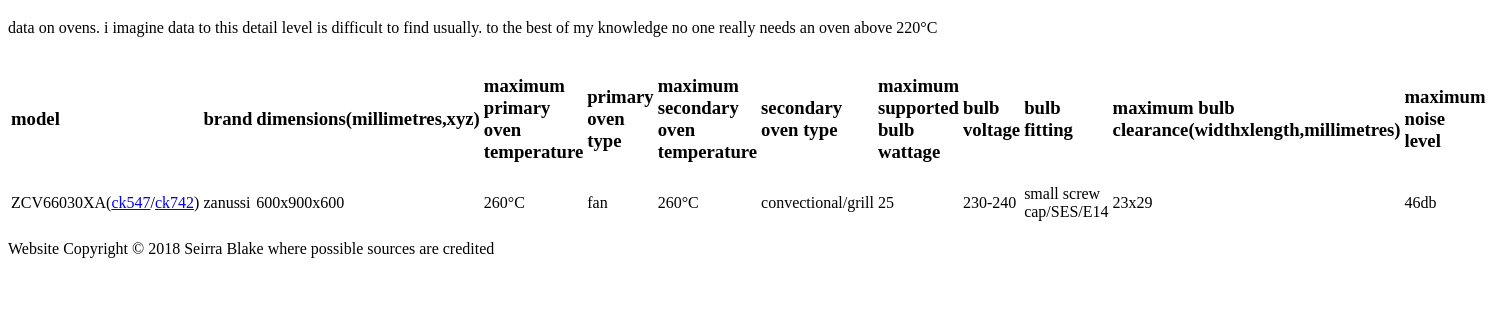
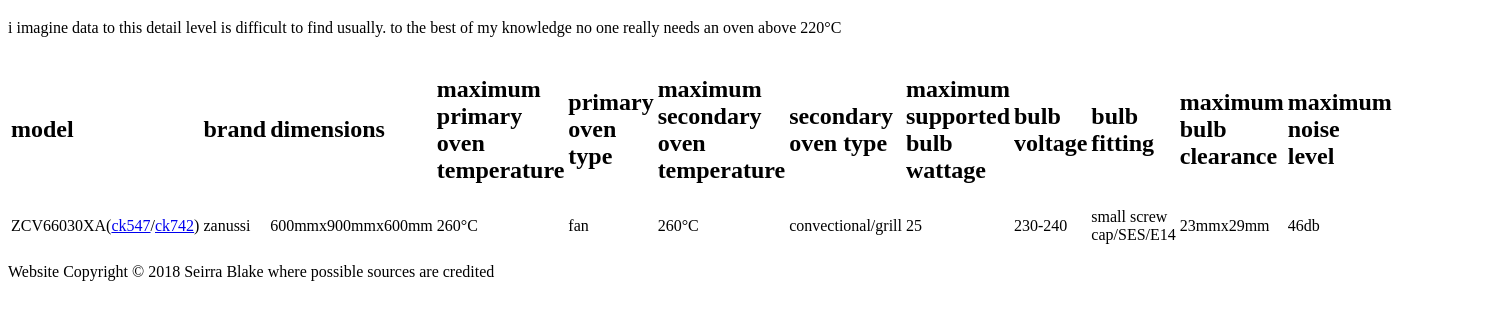
Before and after one commit to prototype99/prototype99.github.io, a plain HTML site: page oven.htm in a window 1280 px wide. Shown: the part 87-406 px from the top of the page, 1489 px wide, since content can reach past the window. Drawn offline with Linux system fonts and the light colour scheme.

Commit message:
remove redundant sentence, improve how information is displayed.

```diff
--- a/oven.htm
+++ b/oven.htm
@@ -14,28 +14,28 @@
 <h1 aria->oven information</h1>
 </header>
 	<main>
-data on ovens. i imagine data to this detail level is difficult to find usually. to the best of my knowledge no one really needs an oven above 220°C
+i imagine data to this detail level is difficult to find usually. to the best of my knowledge no one really needs an oven above 220°C
 		<p>
 	<table>
   <tbody>
     <tr>
-      <td><h3>model</h3></td>
-      <td><h3>brand</h3></td>
-      <td><h3>dimensions(millimetres,xyz)</h3></td>
-      <td><h3>maximum primary oven temperature</h3></td>
-      <td><h3>primary oven type</h3></td>
-      <td><h3>maximum secondary oven temperature</h3></td>
-      <td><h3>secondary oven type</h3></td>
-      <td><h3>maximum supported bulb wattage</h3></td>
-      <td><h3>bulb voltage</h3></td>
-      <td><h3>bulb fitting</h3></td>
-      <td><h3>maximum bulb clearance(widthxlength,millimetres)</h3></td>
-      <td><h3>maximum noise level</h3></td>
+      <td><h2>model</h2></td>
+      <td><h2>brand</h2></td>
+      <td><h2>dimensions</h2></td>
+      <td><h2>maximum primary oven temperature</h2></td>
+      <td><h2>primary oven type</h2></td>
+      <td><h2>maximum secondary oven temperature</h2></td>
+      <td><h2>secondary oven type</h2></td>
+      <td><h2>maximum supported bulb wattage</h2></td>
+      <td><h2>bulb voltage</h2></td>
+      <td><h2>bulb fitting</h2></td>
+      <td><h2>maximum bulb clearance</h2></td>
+      <td><h2>maximum noise level</h2></td>
     </tr>
     <tr>
       <td>ZCV66030XA(<a href="https://www.emaxoutlet.co.uk/shop/zanussi-zcv66030xa-electric-ceramic-cooker-stainless-steel-ck547/">ck547</a>/<a href="https://www.emaxoutlet.co.uk/shop/zanussi-zcv66030xa-electric-double-oven-ceramic-cooker-stainless-steel-ck742/">ck742</a>)</td>
       <td>zanussi</td>
-      <td>600x900x600</td>
+      <td>600mmx900mmx600mm</td>
       <td>260°C</td>
       <td>fan</td>
       <td>260°C</td>
@@ -43,7 +43,7 @@ data on ovens. i imagine data to this detail level is difficult to find usually.
       <td>25</td>
       <td>230-240</td>
       <td>small screw cap/SES/E14</td>
-      <td>23x29</td>
+      <td>23mmx29mm</td>
       <td>46db</td>
     </tr>
   </tbody>
```
